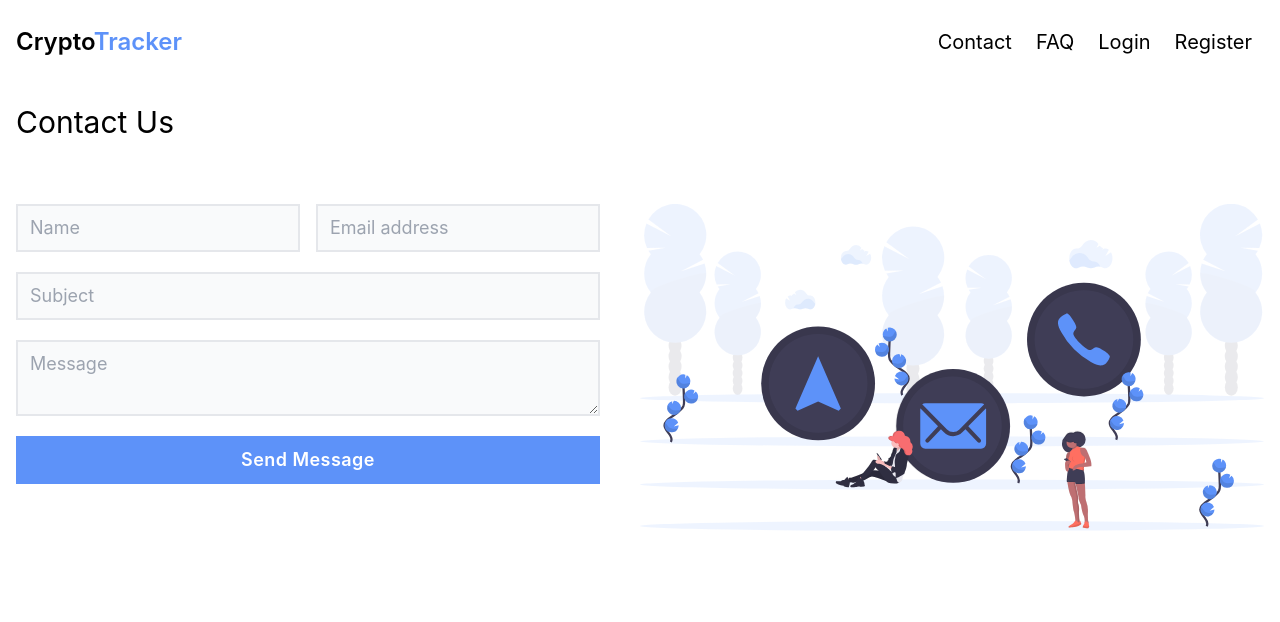
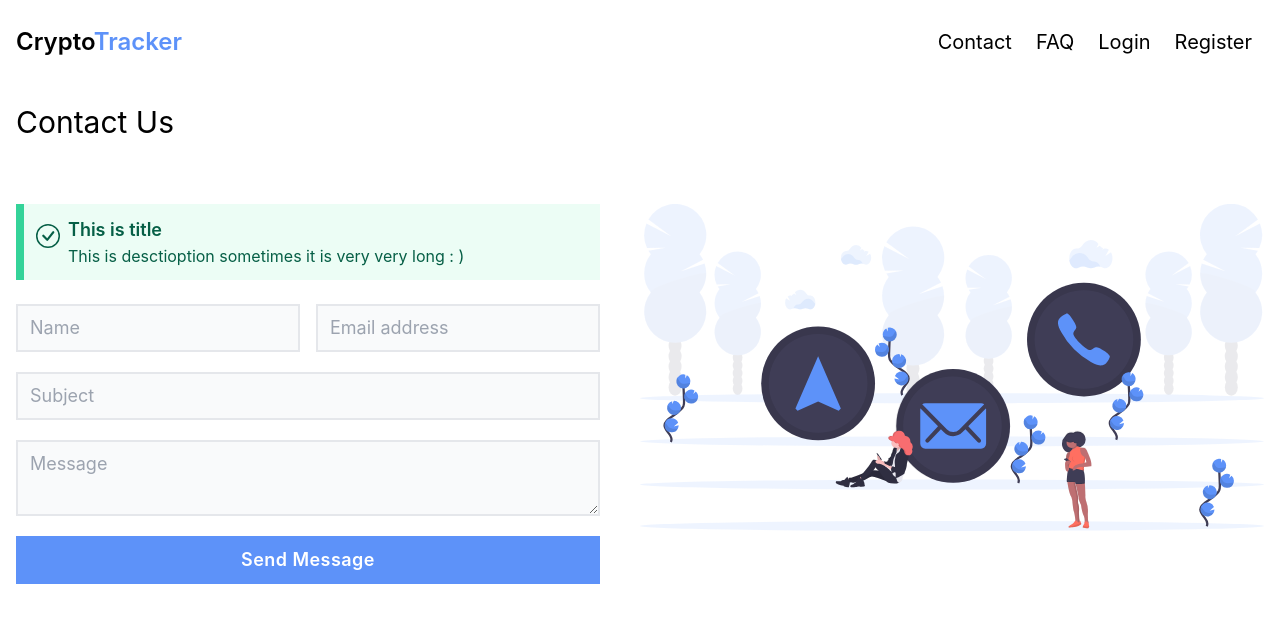
Before and after one commit to AlenaVib/crypto-tracker-front, a React (Vite) app: page / in a window 1280 px wide. Shown: the top 622 px of the page. Built offline with nearby package versions, Linux system fonts and the light colour scheme.

Commit message:
Added Alert Component

```diff
--- /dev/null
+++ b/src/components/global/Alert/index.jsx
@@ -0,0 +1,49 @@
+import React from "react";
+import {
+  BsCheckCircle,
+  BsExclamationCircle,
+  BsQuestionCircle,
+  BsXCircle,
+} from "react-icons/bs";
+
+const Alert = ({ variant, title, message }) => {
+  const scheme = () => {
+    switch (variant) {
+      case "success":
+        return " bg-green-50 border-green-400 text-green-800";
+      case "danger":
+        return " bg-red-50 border-red-400 text-red-800";
+      case "warning":
+        return " bg-yellow-50 border-yellow-400 text-yellow-700";
+      case "info":
+        return " bg-teal-50 border-teal-400 text-teal-700";
+      default:
+        return " bg-gray-100 border-gray-400 text-gray-800";
+    }
+  };
+
+  const icon = () => {
+    if (variant === "danger")
+      return <BsXCircle className="my-2 mr-2 w-6 h-6" size={25} />;
+    if (variant === "warning")
+      return <BsExclamationCircle className="my-2 mr-2 w-6 h-6" size={25} />;
+    if (variant === "success")
+      return <BsCheckCircle className="my-2 mr-2 w-6 h-6" size={25} />;
+    if (variant === "info")
+      return <BsQuestionCircle className="my-2 mr-2 w-6 h-6" size={25} />;
+  };
+
+  return (
+    <>
+      <div className={`flex p-3 mb-6 border-l-8 ${scheme()}`}>
+        {icon()}
+        <div>
+          <h2 className="font-semibold text-lg">{title}</h2>
+          <p>{message}</p>
+        </div>
+      </div>
+    </>
+  );
+};
+
+export default Alert;
--- /dev/null
+++ b/src/components/homepage/Contact/form.jsx
@@ -0,0 +1,67 @@
+import React, { useState } from "react";
+import Button from "../../global/Button";
+import Alert from "../../global/Alert";
+
+const Input = ({ placeholder, name, id, onChange, type }) => {
+  return (
+    <>
+      <input
+        className="w-full bg-gray-50 p-2 px-3 text-lg mb-5 border-2 focus:outline-none   focus:border-primary focus:bg-transparent text-gray-600"
+        type={type}
+        placeholder={placeholder}
+        id={id}
+        name={name}
+        onChange={onChange}
+      />
+    </>
+  );
+};
+
+const TextArea = ({ placeholder, name, id, onChange }) => {
+  return (
+    <>
+      <textarea
+        className="w-full bg-gray-50 p-2 px-3 text-lg mb-5 border-2 focus:outline-none   focus:border-primary focus:bg-transparent text-gray-600"
+        placeholder={placeholder}
+        id={id}
+        name={name}
+        onChange={onChange}
+      />
+    </>
+  );
+};
+
+function Form() {
+  const [loading, setLoading] = useState(false);
+  const handleSubmit = (e) => e.preventDefault();
+
+  return (
+    <>
+      <form
+        className="flex w-full md:w-[50%] md:pr-10 flex-col"
+        onSubmit={handleSubmit}
+      >
+        <Alert
+          title="This is title"
+          variant="success"
+          message="This is desctioption sometimes it is very very long : )"
+        />
+        <div className="grid sm:grid-cols-2 sm:gap-4">
+          <Input name="name" id="name" placeholder="Name" />
+          <Input name="email" id="email" placeholder="Email address" />
+        </div>
+        <Input name="subject" id="subject" placeholder="Subject" />
+        <TextArea placeholder="Message" />
+        <Button
+          isFullWidth
+          isLoading={loading}
+          onClick={() => setLoading(!loading)}
+        >
+          Send Message
+        </Button>
+      </form>
+    </>
+  );
+}
+
+export default Form;
--- a/src/components/homepage/Contact/index.jsx
+++ b/src/components/homepage/Contact/index.jsx
@@ -1,35 +1,6 @@
-import React, { useState } from "react";
-import Button from "../../global/Button";
+import React from "react";
+import Form from "./form";
 import ContactIllustration from "../../../assets/undraw_contact_us_15o2.svg";
-
-const Input = ({ placeholder, name, id, onChange, type }) => {
-  return (
-    <>
-      <input
-        className="w-full bg-gray-50 p-2 px-3 text-lg mb-5 border-2 focus:outline-none   focus:border-primary focus:bg-transparent text-gray-600"
-        type={type}
-        placeholder={placeholder}
-        id={id}
-        name={name}
-        onChange={onChange}
-      />
-    </>
-  );
-};
-
-const TextArea = ({ placeholder, name, id, onChange }) => {
-  return (
-    <>
-      <textarea
-        className="w-full bg-gray-50 p-2 px-3 text-lg mb-5 border-2 focus:outline-none   focus:border-primary focus:bg-transparent text-gray-600"
-        placeholder={placeholder}
-        id={id}
-        name={name}
-        onChange={onChange}
-      />
-    </>
-  );
-};
 
 const Alert = () => {
   return (
@@ -40,33 +11,11 @@ const Alert = () => {
 };
 
 function Contact(props) {
-  const [loading, setLoading] = useState(false);
-
-  const handleSubmit = (e) => e.preventDefault();
-
   return (
     <div className="flex flex-col container max-w-7xl mx-auto px-4 py-10">
       <h1 className="text-3xl font-heading mb-16">Contact Us</h1>
       <div className="flex">
-        <Alert />
-        <form
-          className="flex w-full md:w-[50%] md:pr-10 flex-col"
-          onSubmit={handleSubmit}
-        >
-          <div className="grid sm:grid-cols-2 sm:gap-4">
-            <Input name="name" id="name" placeholder="Name" />
-            <Input name="email" id="email" placeholder="Email address" />
-          </div>
-          <Input name="subject" id="subject" placeholder="Subject" />
-          <TextArea placeholder="Message" />
-          <Button
-            isFullWidth
-            isLoading={loading}
-            onClick={() => setLoading(!loading)}
-          >
-            Send Message
-          </Button>
-        </form>
+        <Form />
         <div className="hidden md:block md:w-[50%]">
           <img src={ContactIllustration} />
         </div>
--- a/src/pages/homapage/index.jsx
+++ b/src/pages/homapage/index.jsx
@@ -1,13 +1,11 @@
 import React from "react";
 import Contact from "../../components/homepage/Contact";
 import HomePageHeader from "../../components/homepage/header";
-import Home from "../../components/homepage/home";
 
 function HomePage(props) {
   return (
     <div>
       <HomePageHeader />
-      {/* <Home /> */}
       <Contact />
     </div>
   );
--- a/tailwind.config.js
+++ b/tailwind.config.js
@@ -1,3 +1,5 @@
+const colors = require("tailwindcss/colors");
+
 module.exports = {
   mode: "jit",
   purge: ["./src/**/*.{js,jsx,ts,tsx}", "./index.html"],
@@ -7,6 +9,7 @@ module.exports = {
       colors: {
         primary: "#5D92F9",
         primaryDark: "#356AD1",
+        teal: colors.teal,
       },
       fontFamily: {
         body: [
```
